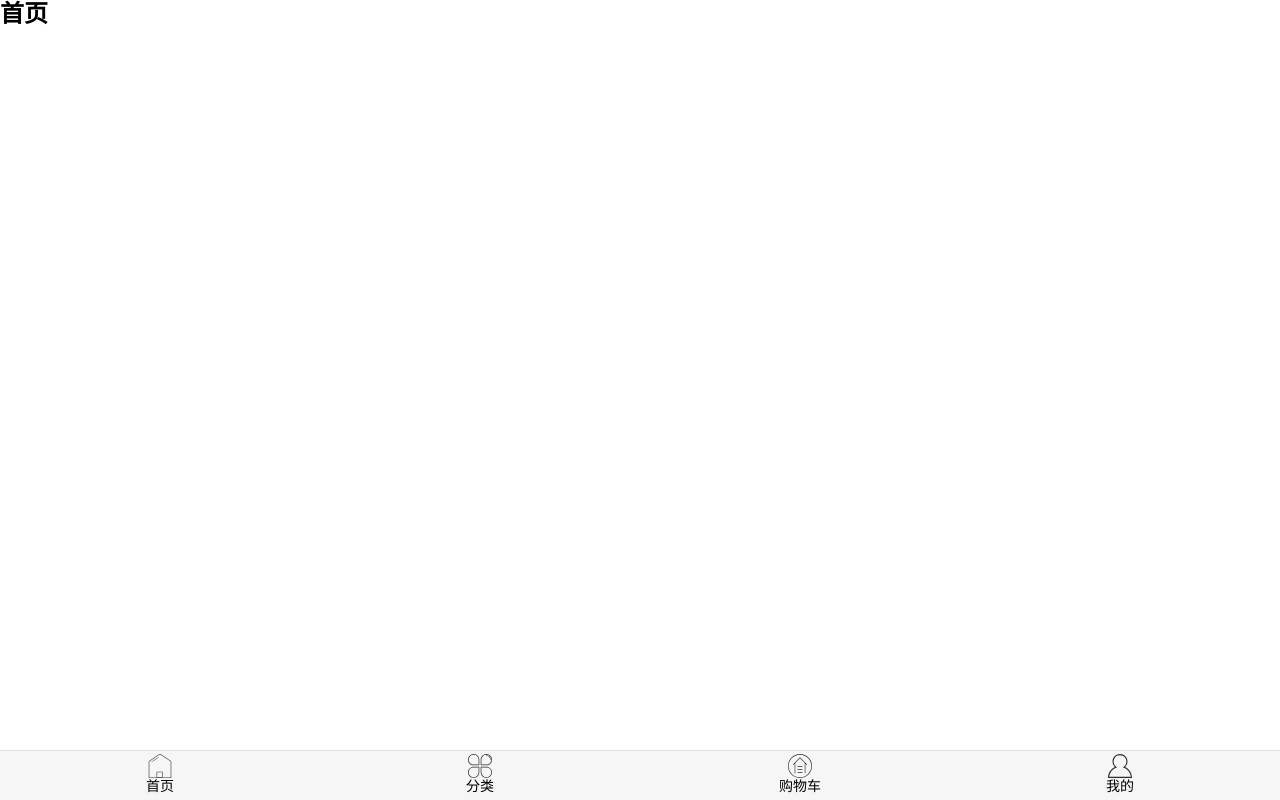
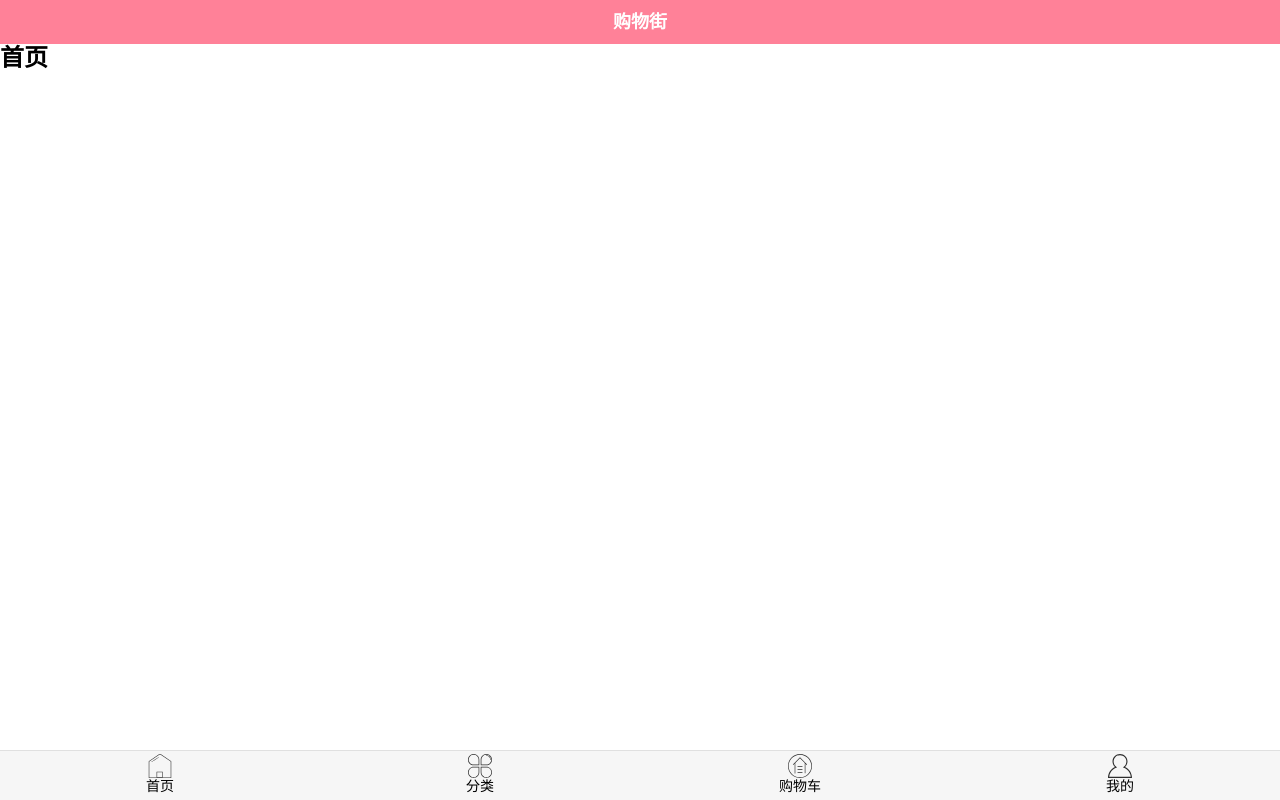
Before and after one commit to xiaofafa666/vuelearn, a Vue app: page /Home in a window 1280 px wide. Built offline with nearby package versions, Linux system fonts and the light colour scheme.

Commit message:
顶部导航栏组件

```diff
--- a/src/App.vue
+++ b/src/App.vue
@@ -12,7 +12,7 @@
 
   name: 'App',
   components: {
-  MainTabBar
+  MainTabBar,
   }
 }
 </script>
--- /dev/null
+++ b/src/components/common/navbar/NavBar.vue
@@ -0,0 +1,46 @@
+<template>
+ <div class="nav-bar">
+     <div class="left"><slot name="left"></slot></div>
+     <div class="center"><slot name="center"></slot></div>
+     <div class="right"><slot name="right"></slot></div>
+ </div>
+</template>
+
+<script>
+export default {
+    name:"NavBar",
+ data() {
+  return {
+
+  }
+ },
+ components: {
+
+ }
+}
+</script>
+
+<style scoped>
+    .nav-bar{
+        display: flex;
+        flex-direction: row;
+        height: 44px;
+        line-height: 44px;
+        text-align: center;
+        font-weight: bolder;
+        font-size: 18px;
+        /* z-index: 9; */
+    }
+   .nav-bar .left{
+       flex: 1;
+       /* background-color: aqua; */
+   }
+   .nav-bar .center{
+       flex: 5;
+        /* background-color: blue; */
+   }
+   .nav-bar .right{
+       flex: 1;
+        /* background-color: chartreuse; */
+   }
+</style>
--- a/src/views/home/Home.vue
+++ b/src/views/home/Home.vue
@@ -1,11 +1,15 @@
 <template>
-
-     <h2>首页</h2>
+     <div id="home">
+        <nav-bar class="home-nav"><div slot="center">购物街</div></nav-bar>
+        <h2>首页</h2>
+     </div>
 
 </template>
 
 <script>
+ import NavBar from 'components/common/navbar/NavBar';
 export default {
+
     name:"Home",
  data() {
   return {
@@ -13,11 +17,17 @@
   }
  },
  components: {
-
+     NavBar
  }
 }
 </script>
 
 <style scoped>
-
+  #home{
+		/* height: 40px; */
+	}
+	.home-nav{
+		background-color: var(--color-tint);
+		color: white;
+	}
 </style>
```
